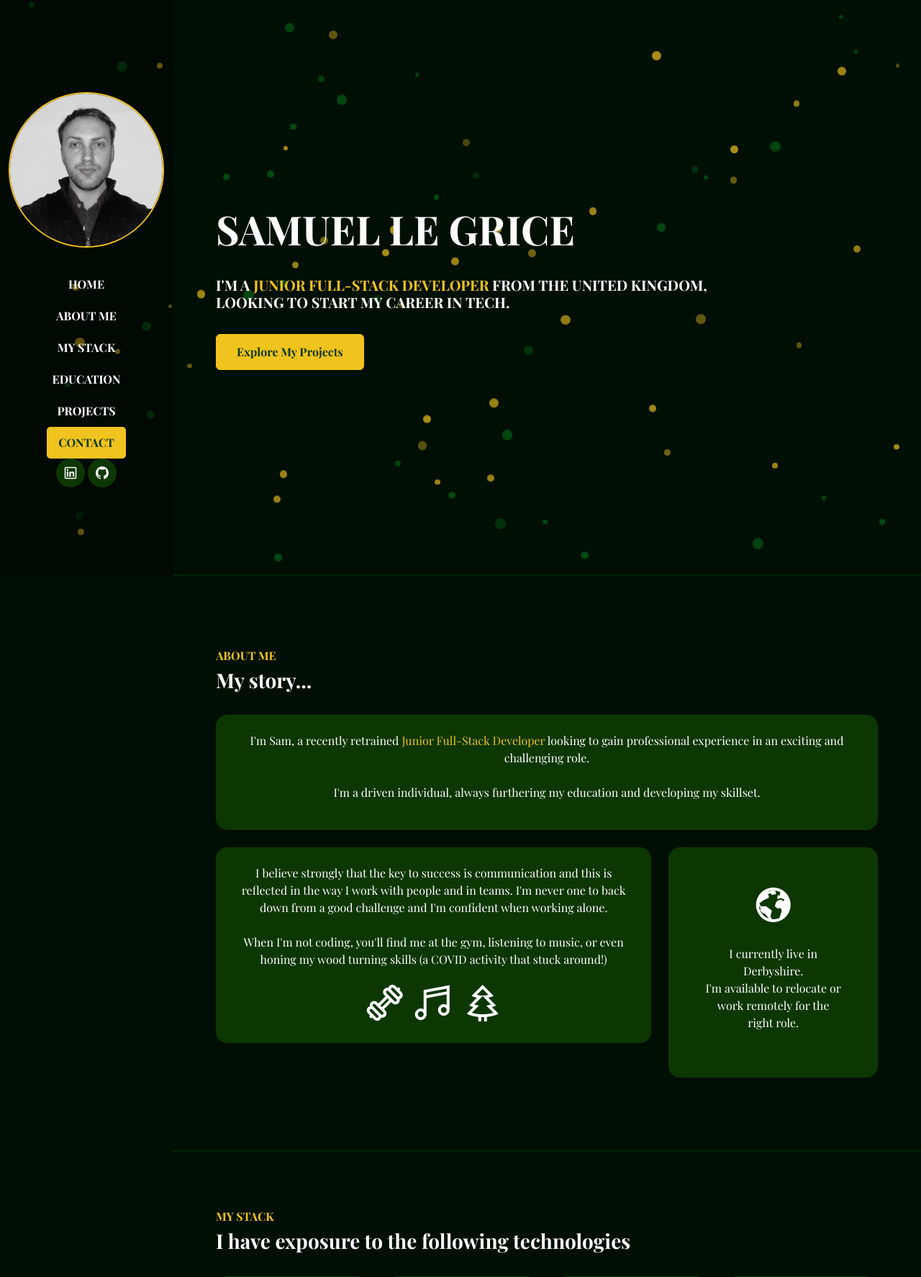
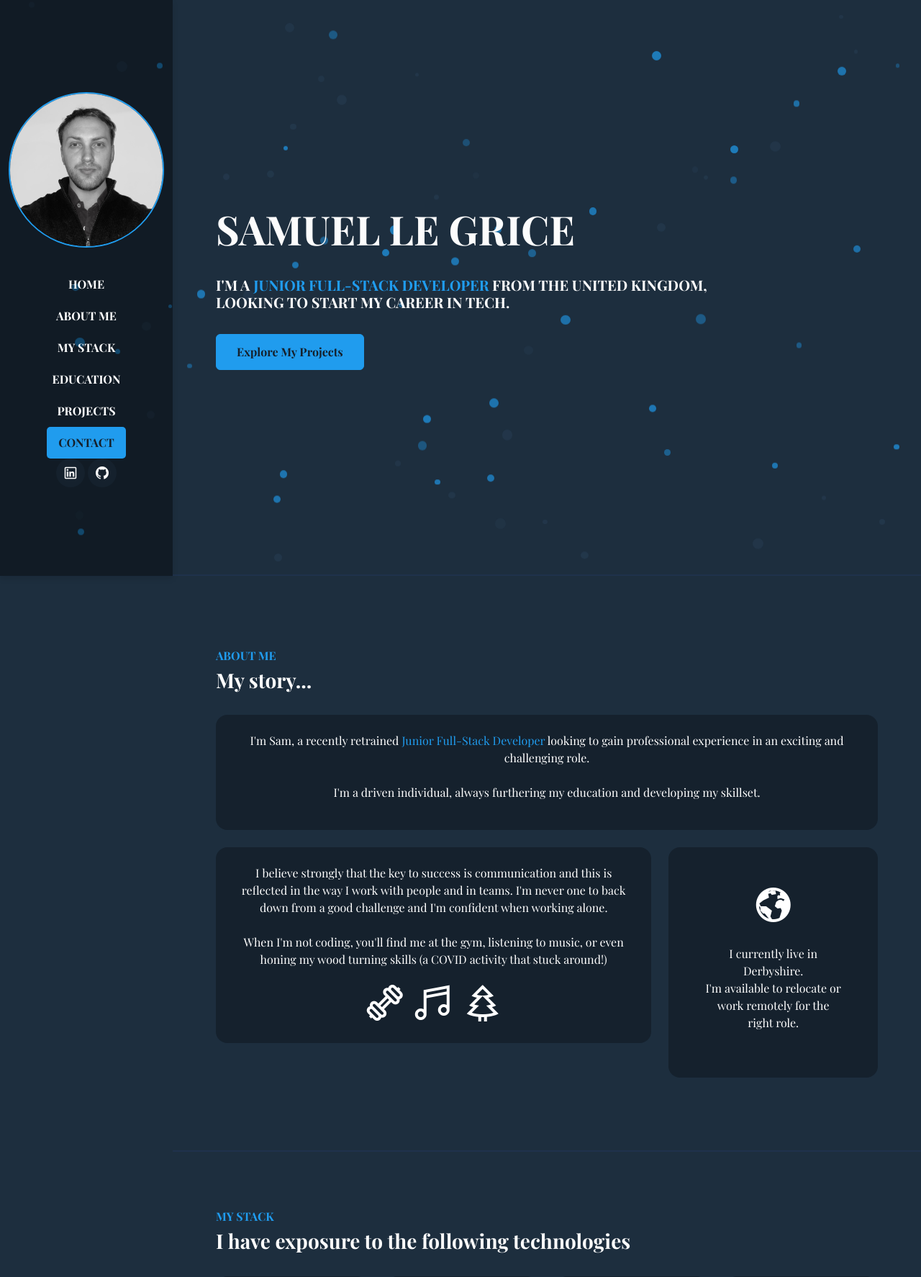
Before and after one commit to samuelLeGrice/Portfolio, a PHP site: page / in a window 1280 px wide. Shown: the top 1774 px of the page at 72% size. Run offline with PHP 8.4, Linux system fonts and the light colour scheme; some web fonts are replaced.

Commit message:
Update color scheme to a blue theme

```diff
--- a/assets/css/style.css
+++ b/assets/css/style.css
@@ -1,32 +1,26 @@
 @import url('https://fonts.googleapis.com/css2?family=Playfair+Display:ital,wght@0,400..900;1,400..900&display=swap');
-
-
 
 :root{
     --color-body: hsl(0, 0%, 100%);
     --color-heading: hsl(0, 0%, 99%);
-    --color-base: hsl(107, 96%, 11%);
-    --color-base2: hsl(134, 100%, 3%);
-    --color-brand: hsl(47, 88%, 53%);
-    --color-brand2:  hsl(47, 88%, 63%);
+    --color-base: hsl(210, 36%, 13%); /* Dark blue */
+    --color-base2: hsl(210, 36%, 18%); /* Slightly lighter dark blue */
+    --color-brand: hsl(204, 86%, 53%); /* Blue */
+    --color-brand2: hsl(204, 86%, 63%); /* Lighter blue */
     --sidbar-width: 240px;
-    --font-base:"Playfair Display";
-
+    --font-base: "Playfair Display";
 }
 
 body {
     background-color: var(--color-base2);
     color: var(--color-body);
     font-family: var(--font-base), sans-serif;
-
 }
 
-
-h1,h2,h3,h5,h6 {
+h1, h2, h3, h5, h6 {
     color: var(--color-heading);
     font-weight: 700;
 }
-
 
 a {
     text-decoration: none;
@@ -49,14 +43,17 @@ img {
 .bg-base {
     background-color: var(--color-base);
 }
+
 .about-me {
     padding: 3px;
     border: 3px;
     text-align: center;
 }
+
 .about-info {
     border: 5px;
 }
+
 .full-height {
     min-height: 100vh;
     height: 100%;
@@ -65,7 +62,7 @@ img {
     justify-content: center;
     padding-top: 80px;
     padding-bottom: 80px;
-    border-bottom: 2px solid rgba(8, 235, 12, 0.1);
+    border-bottom: 2px solid rgba(53, 86, 204, 0.1); /* Change to fit blue theme */
 }
 
 .shadow-effect {
@@ -227,17 +224,15 @@ img {
     height: 44px;
 }
 
-.card-custom-content:hover{
+.card-custom-content:hover {
     color: var(--color-brand);
 }
 
-.stack-title{
+.stack-title {
     color: var(--color-brand);
 }
 
 /* ICONS */
-
-
 .social-icons a {
     width: 40px;
     height: 40px;
@@ -249,29 +244,27 @@ img {
     font-size: 24px;
 }
 
-
-.stack-icons i{
+.stack-icons i {
     font-size: 4em;
 }
 
-.stack-icons i:hover
-.stack-icons h4:hover{
+.stack-icons i:hover,
+.stack-icons h4:hover {
     color: var(--color-brand);
 }
-#title{
+
+#title {
     font-size: 1em;
     font-weight: bold;
 }
 
-.about-icons i{
+.about-icons i {
     font-size: 4em;
 }
 
-.norm{
+.norm {
     color: var(--color-body);
 }
-
-
 
 .modal-content {
     background-color: var(--color-base2);
@@ -295,11 +288,14 @@ img {
     color: var(--color-brand);
 }
 
-    .modal-content, .modal-header, .modal-body, .modal-title {
+.modal-content,
+.modal-header,
+.modal-body,
+.modal-title {
     color: var(--color-brand);
 }
 
-    .modal-body img{
+.modal-body img {
     border: 8px solid var(--color-brand);
 }
 
@@ -325,12 +321,12 @@ img {
     color: var(--color-brand);
 }
 
-    .modal-body i{
+.modal-body i {
     font-size: 2.5em;
     color: white;
 }
 
-    .modal-body i:hover{
+.modal-body i:hover {
     color: var(--color-brand);
 }
 
@@ -394,7 +390,7 @@ img {
 }
 
 .particle.dark-green {
-    background-color: hsl(134, 100%, 20%);
+    background-color: hsl(210, 36%, 23%); /* Darker blue */
 }
 
 @keyframes float {
```
Lines whose indentation alone changed are shown as unchanged.
